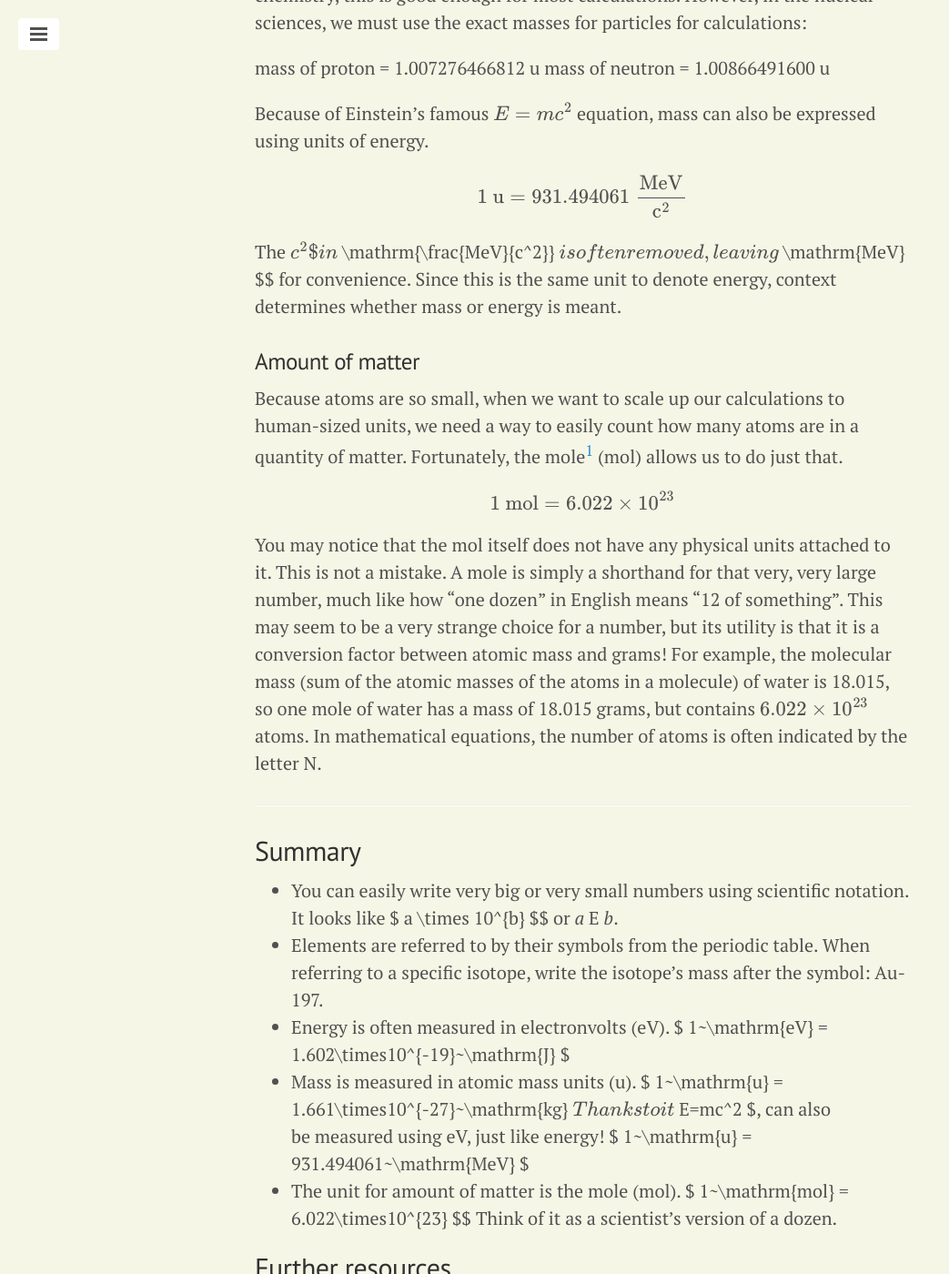
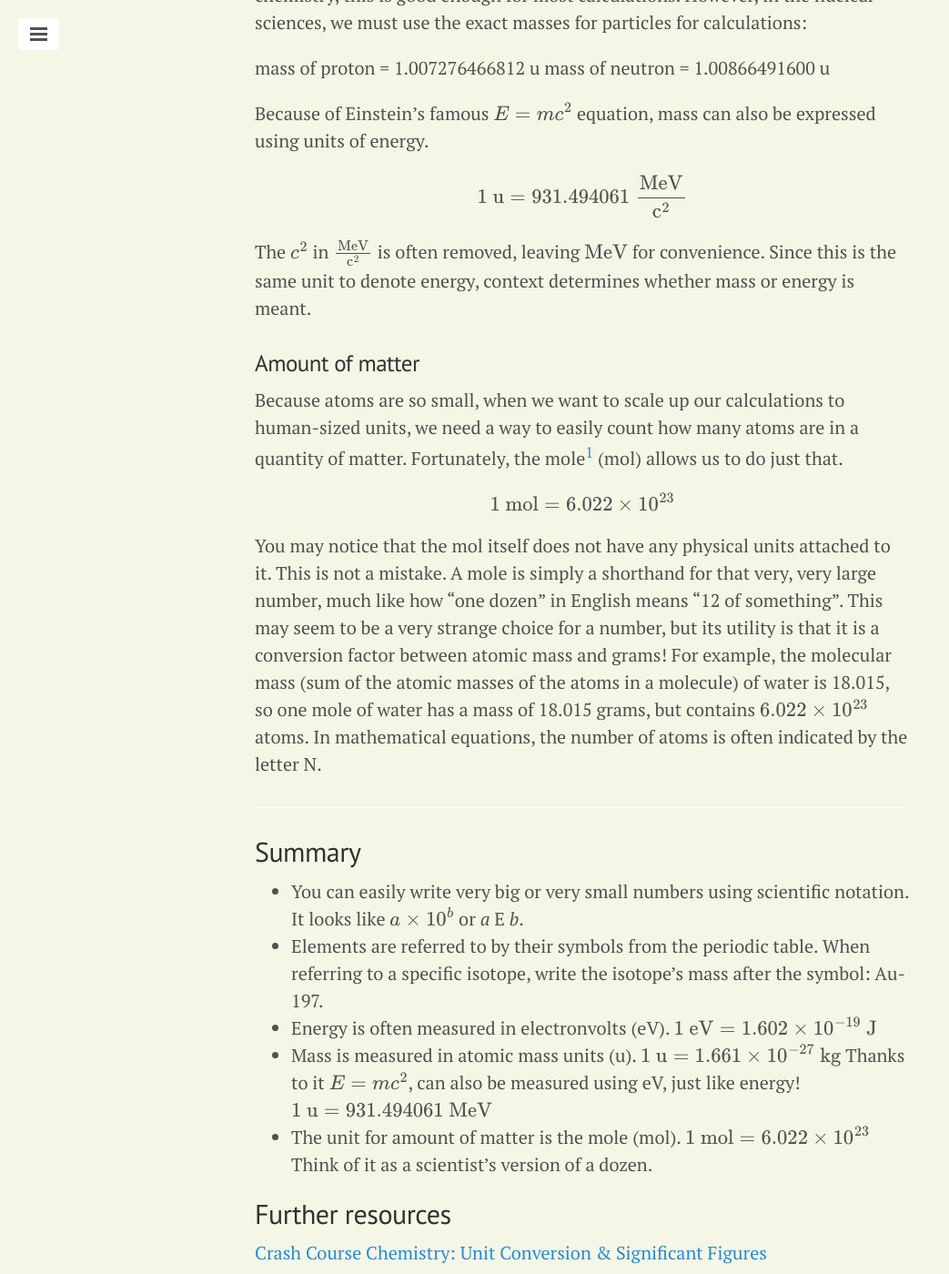
Before and after one commit to xatlasm/xatlasm.github.io, a Jekyll site: the page built from _posts/2014-01-29-units-and-notation.md, in a window 1280 px wide and 1400 px high, scrolled down 2859 px. Shown: the whole window at 91% size, without its empty margins (0-1043 px from the left). Built offline with Jekyll 4.4.1, drawn with Linux system fonts in a browser that asks for light colours; formulas are drawn with MathJax 3.

```diff
--- a/_posts/2014-01-29-units-and-notation.md
+++ b/_posts/2014-01-29-units-and-notation.md
@@ -23,7 +23,7 @@ $$8675309$$
 
 would be written as
 
-$$ 8.675309\times10^{6} $$
+$$8.675309\times10^{6}$$
 
 or
 
@@ -35,7 +35,7 @@ in scientific notation. Notice how *a* (8.675309) is a number between 1 and 10,
 
 Elements are referred to in chemical equations by their symbols, as listed in the periodic table. Isotopes of elements are written by writing the symbol for the element (for example, gold's symbol is Au), followed by a dash (-) and then the atomic mass of the isotope. So, gold 197 would be written as: Au-197. In equations, this is often stylized as:
 
-$$ \mathrm{~^{197}_{79}Au} $$
+$$\mathrm{~^{197}_{79}Au}$$
 
 with the atomic mass written in superscript in the upper-left of the element's symbol. Sometimes (like in this example) you will see the atomic number written in subscript in the lower-right of the element's symbol. The atomic number isn't strictly necessary because the element's symbol already specifies the atomic number, but when working with equations it can save you the trouble of looking up an element's atomic number if you don't have it memorized.
 
@@ -51,7 +51,7 @@ Because of the very small size of nuclei, nuclear scientists use units which may
 
 Although the SI fundamental unit of energy is the joule (J), a joule is too large when speaking about the energy of individual atoms. Instead, we use a unit called the electronvolt (eV).
 
-$$ 1~\mathrm{eV} = 1.602\times10^{-19}~\mathrm{J} $$
+$$1~\mathrm{eV} = 1.602\times10^{-19}~\mathrm{J}$$
 
 As with all metric units, prefixes (k for 1000, M for 1000000, etc.) are used to easily indicate magnitudes. For example, the energy of the gamma ray released by the decay of a Ba-137m atom has an energy of 662 keV.
 
@@ -59,18 +59,18 @@ As with all metric units, prefixes (k for 1000, M for 1000000, etc.) are used to
 
 Because atoms are so small, it would be silly to measure their masses in kilograms! Instead, we use a unit called the atomic mass unit (u).
 
-$$ 1~\mathrm{u} = 1.661\times10^{-27}~\mathrm{kg} $$
+$$1~\mathrm{u} = 1.661\times10^{-27}~\mathrm{kg}$$
 
 1 u is approximately equal to the mass of a proton or a neutron, and for ordinary chemistry, this is good enough for most calculations. However, in the nuclear sciences, we must use the exact masses for particles for calculations:
 
 mass of proton = 1.007276466812 u
 mass of neutron = 1.00866491600 u
 
-Because of Einstein's famous $$ E=mc^2 $$ equation, mass can also be expressed using units of energy.
+Because of Einstein's famous $$E=mc^2$$ equation, mass can also be expressed using units of energy.
 
-$$ 1~\mathrm{u} = 931.494061~\mathrm{\frac{MeV}{c^2}} $$
+$$1~\mathrm{u} = 931.494061~\mathrm{\frac{MeV}{c^2}}$$
 
-The $$ c^2$ in $$ \mathrm{\frac{MeV}{c^2}} $$ is often removed, leaving $$ \mathrm{MeV} $$ for convenience. Since this is the same unit to denote energy, context determines whether mass or energy is meant.
+The $$c^2$$ in $$\mathrm{\frac{MeV}{c^2}}$$ is often removed, leaving $$\mathrm{MeV}$$ for convenience. Since this is the same unit to denote energy, context determines whether mass or energy is meant.
 
 ### Amount of matter
 
@@ -78,19 +78,19 @@ Because atoms are so small, when we want to scale up our calculations to human-s
 
 [^1]: Yes, it's got a funny name!
 
-$$ 1~\mathrm{mol} = 6.022\times10^{23} $$
+$$1~\mathrm{mol} = 6.022\times10^{23}$$
 
-You may notice that the mol itself does not have any physical units attached to it. This is not a mistake. A mole is simply a shorthand for that very, very large number, much like how "one dozen" in English means "12 of something". This may seem to be a very strange choice for a number, but its utility is that it is a conversion factor between atomic mass and grams! For example, the molecular mass (sum of the atomic masses of the atoms in a molecule) of water is 18.015, so one mole of water has a mass of 18.015 grams, but contains $$ 6.022\times10^{23} $$ atoms. In mathematical equations, the number of atoms is often indicated by the letter N.
+You may notice that the mol itself does not have any physical units attached to it. This is not a mistake. A mole is simply a shorthand for that very, very large number, much like how "one dozen" in English means "12 of something". This may seem to be a very strange choice for a number, but its utility is that it is a conversion factor between atomic mass and grams! For example, the molecular mass (sum of the atomic masses of the atoms in a molecule) of water is 18.015, so one mole of water has a mass of 18.015 grams, but contains $$6.022\times10^{23}$$ atoms. In mathematical equations, the number of atoms is often indicated by the letter N.
 
 ***
 
 ## Summary
 
-* You can easily write very big or very small numbers using scientific notation. It looks like $ a \times 10^{b} $$ or *a* E *b*.
+* You can easily write very big or very small numbers using scientific notation. It looks like $$a \times 10^{b}$$ or *a* E *b*.
 * Elements are referred to by their symbols from the periodic table. When referring to a specific isotope, write the isotope's mass after the symbol: Au-197.
-* Energy is often measured in electronvolts (eV). $ 1~\mathrm{eV} = 1.602\times10^{-19}~\mathrm{J} $
-* Mass is measured in atomic mass units (u). $ 1~\mathrm{u} = 1.661\times10^{-27}~\mathrm{kg} $$ Thanks to it $$ E=mc^2 $, can also be measured using eV, just like energy! $ 1~\mathrm{u} = 931.494061~\mathrm{MeV} $
-* The unit for amount of matter is the mole (mol). $ 1~\mathrm{mol} = 6.022\times10^{23} $$ Think of it as a scientist's version of a dozen.
+* Energy is often measured in electronvolts (eV). $$1~\mathrm{eV} = 1.602\times10^{-19}~\mathrm{J}$$
+* Mass is measured in atomic mass units (u). $$1~\mathrm{u} = 1.661\times10^{-27}~\mathrm{kg}$$ Thanks to it $$E=mc^2$$, can also be measured using eV, just like energy! $$1~\mathrm{u} = 931.494061~\mathrm{MeV}$$
+* The unit for amount of matter is the mole (mol). $$1~\mathrm{mol} = 6.022\times10^{23}$$ Think of it as a scientist's version of a dozen.
 
 ## Further resources
 
```
